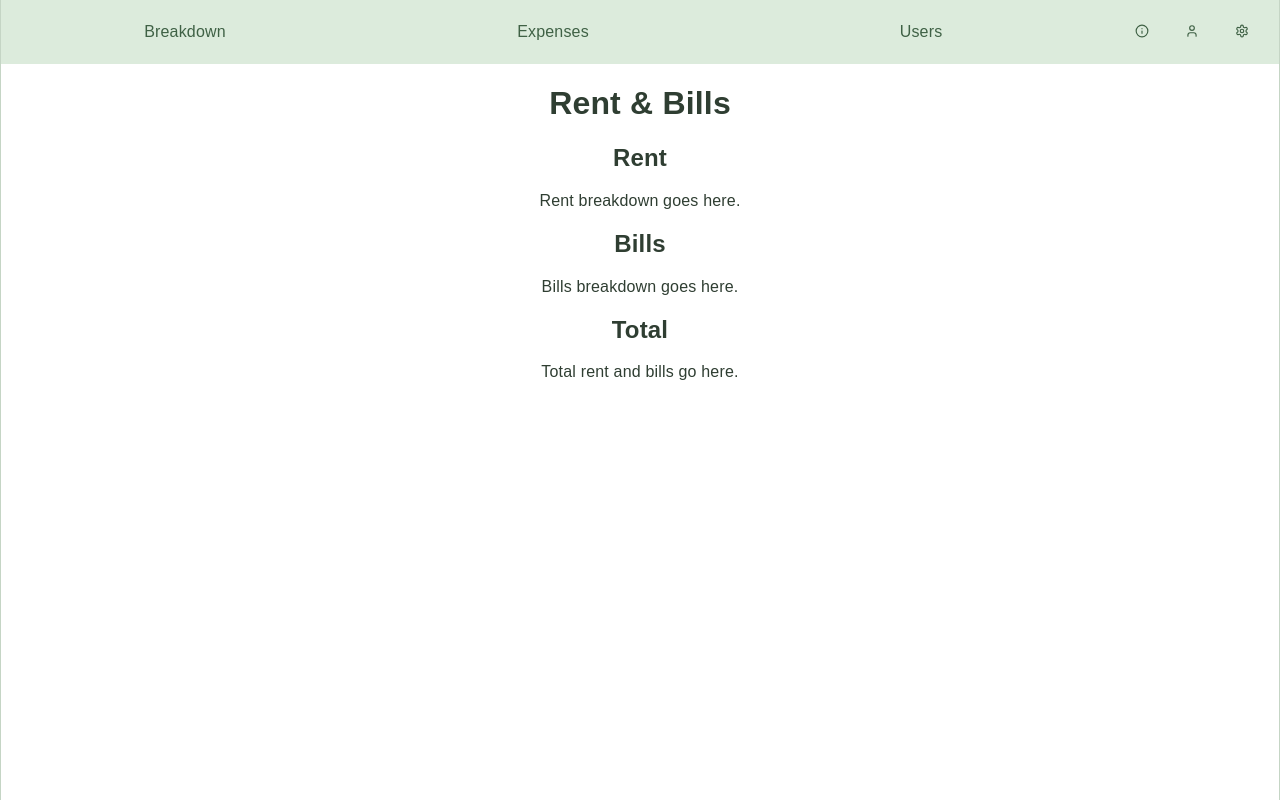
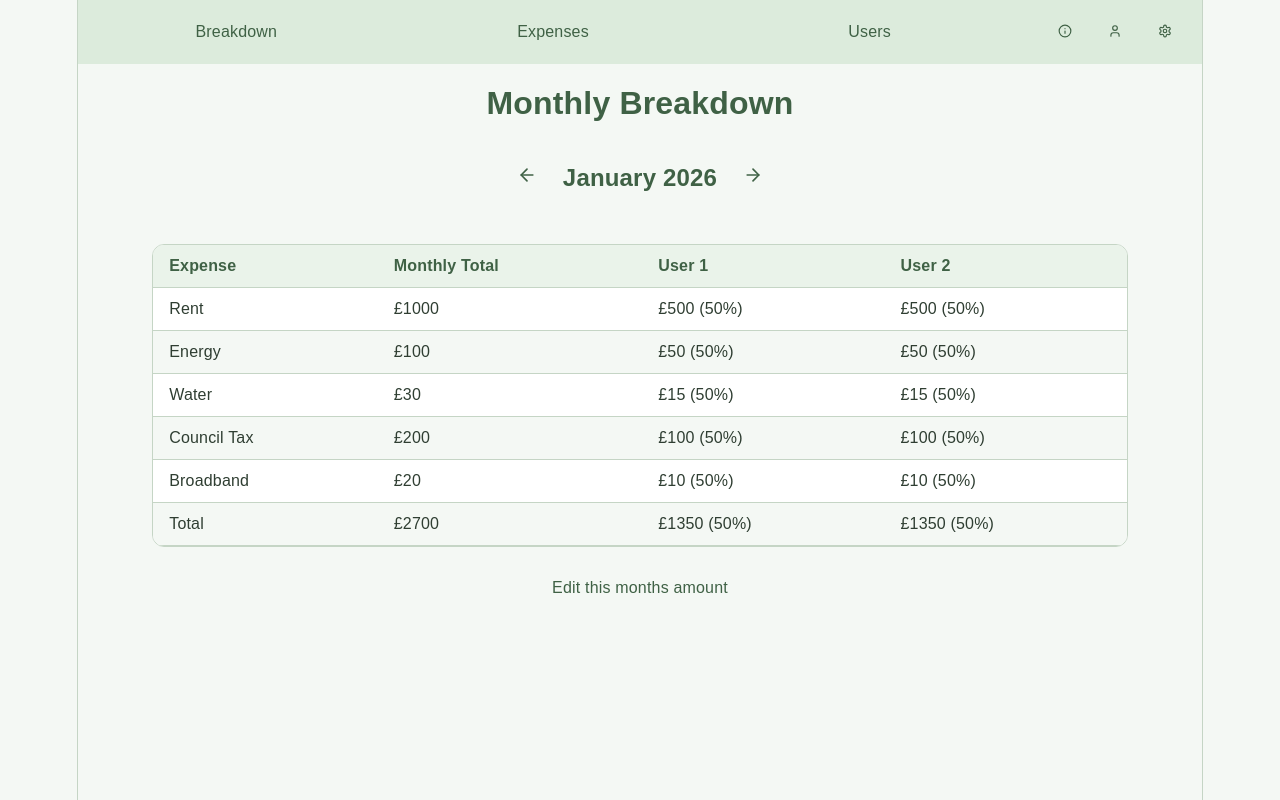
Before and after one commit to Hannah25372/Household, a React (Vite) app in the folder frontend/: page / in a window 1280 px wide. Built offline with nearby package versions, Linux system fonts and the light colour scheme.

Commit message:
changes to breakdown page

```diff
--- a/frontend/src/App.css
+++ b/frontend/src/App.css
@@ -185,6 +185,7 @@
 
 /* Pages */
 .page-container {
+  padding: 0 20px;
   color: var(--sage-dark);
 
   button {
@@ -196,7 +197,21 @@
     font-size: 14px;
 
     &:hover {
-      background-color: var(--sage-light);
+      color: var(--sage-medium);
     }
   }
 }
+
+
+/* Breakdown page */
+
+.months {
+  display: flex;
+  justify-content: center;
+  align-items: center;
+  gap: 12px;
+
+  button {
+    font-size: 20px;
+  }
+}
--- a/frontend/src/index.css
+++ b/frontend/src/index.css
@@ -22,13 +22,13 @@
 
 body {
   margin: 0;
-  color: var(--text);
-  background-color: var(--white);
+  /* color: var(--text); */
+  background-color: var(--sage-faint);
   font-family: Arial, sans-serif;
 }
 
-
 #root {
+  width: 1126px;
   max-width: 100%;
   margin: 0 auto;
   text-align: center;
--- a/frontend/src/pages/Breakdown.tsx
+++ b/frontend/src/pages/Breakdown.tsx
@@ -1,16 +1,80 @@
+import {LuArrowLeft, LuArrowRight} from "react-icons/lu"
+
+
+function BillsTable() {
+  return (
+    <div className="table-container">
+    <table className="data-table">
+      <thead>
+        <tr>
+          <th>Expense</th>
+          <th>Monthly Total</th>
+          <th>User 1</th>
+          <th>User 2</th>
+        </tr>
+      </thead>
+      <tbody>
+        <tr>
+          <td>Rent</td>
+          <td>£1000</td>
+          <td>£500 (50%)</td>
+          <td>£500 (50%)</td>
+        </tr>
+        <tr>
+          <td>Energy</td>
+          <td>£100</td>
+          <td>£50 (50%)</td>
+          <td>£50 (50%)</td>
+        </tr>
+        <tr>
+          <td>Water</td>
+          <td>£30</td>
+          <td>£15 (50%)</td>
+          <td>£15 (50%)</td>
+        </tr>
+        <tr>
+          <td>Council Tax</td>
+          <td>£200</td>
+          <td>£100 (50%)</td>
+          <td>£100 (50%)</td>
+        </tr>
+        <tr>
+          <td>Broadband</td>
+          <td>£20</td>
+          <td>£10 (50%)</td>
+          <td>£10 (50%)</td>
+        </tr>
+        <tr>
+          <td>Total</td>
+          <td>£2700</td>
+          <td>£1350 (50%)</td>
+          <td>£1350 (50%)</td>
+        </tr>
+      </tbody>
+    </table>
+    </div>
+  );
+}
+
+
+
 function Breakdown() {
   return (
-    <div>
-      <h1>Rent & Bills</h1>
+    <div className="page-container">
+      <h1>Monthly Breakdown</h1>
 
-      <h2>Rent</h2>
-      <p>Rent breakdown goes here.</p>
+      <div className="months">
+        <button><LuArrowLeft/></button>
+        <h2> January 2026 </h2>
+        <button><LuArrowRight/></button>
+      </div>
 
-      <h2>Bills</h2>
-      <p>Bills breakdown goes here.</p>
+      <div className="table-section">
+        <BillsTable/>
+      </div>
 
-      <h2>Total</h2>
-      <p>Total rent and bills go here.</p>
+      <p>Edit this months amount</p>
+
     </div>
   );
 }
```
